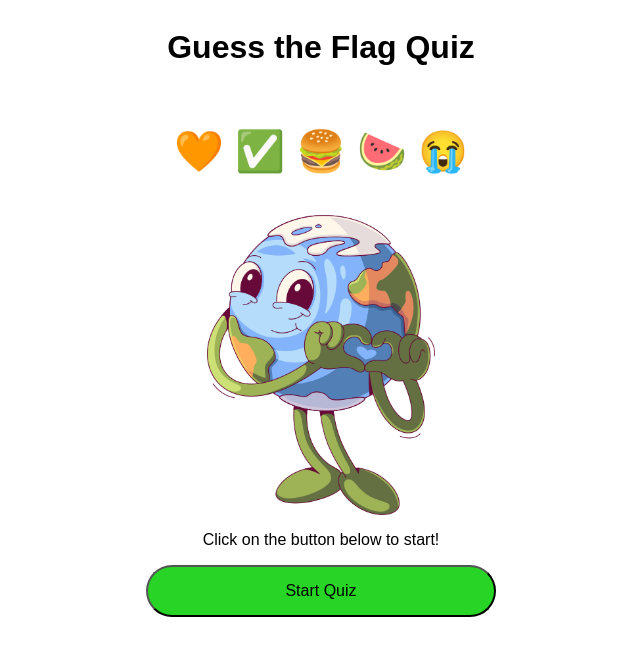
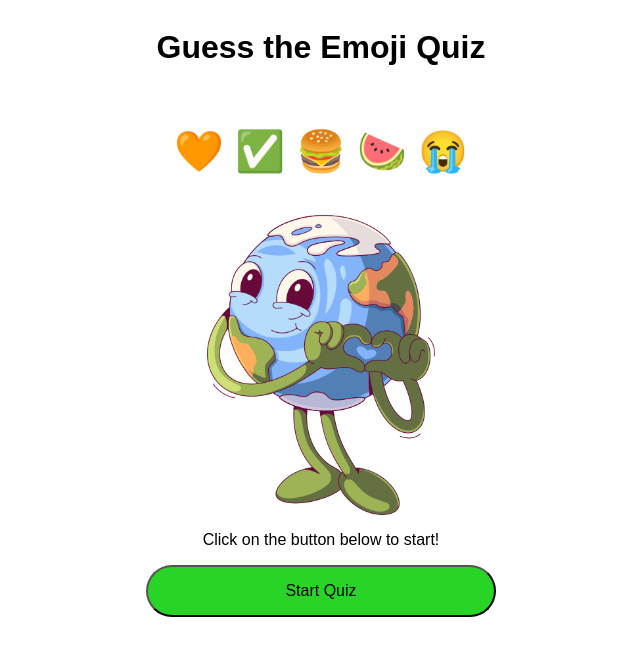
Before and after one commit to xweeton/11.-Flag-Quiz-App, a plain HTML site: page index.html in a window 1280 px wide. Shown: the whole page, without its empty margins (319-959 px from the left). Drawn offline with Linux system fonts and the light colour scheme.

Commit message:
Initial commit

```diff
--- a/index.html
+++ b/index.html
@@ -4,12 +4,12 @@
 <head>
   <meta charset="utf-8">
   <meta name="viewport" content="width=device-width">
-  <title>Guess the Flag Quiz</title>
+  <title>Guess the Emoji Quiz</title>
   <link href="style.css" rel="stylesheet" type="text/css" />
 </head>
 
 <body>
-  <h1>Guess the Flag Quiz</h1>
+  <h1>Guess the Emoji Quiz</h1>
   <p id="emojis">🧡 ✅ 🍔 🍉 😭</p>
   <img src="earth.png" alt="Earth mascot" height="300px">
   <p>Click on the button below to start!</p>
```
